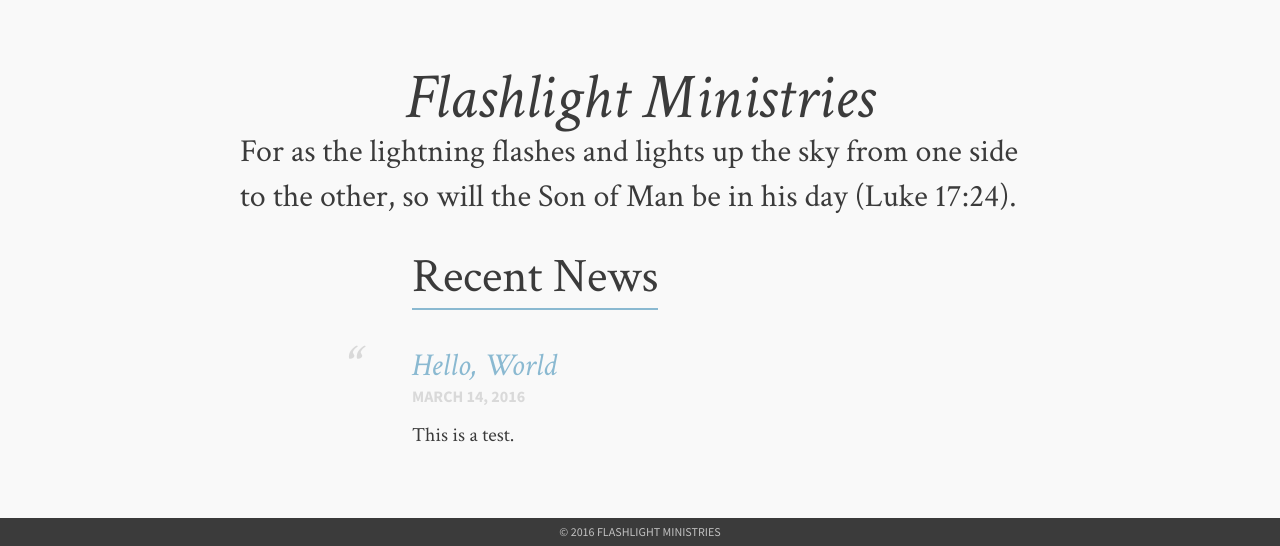
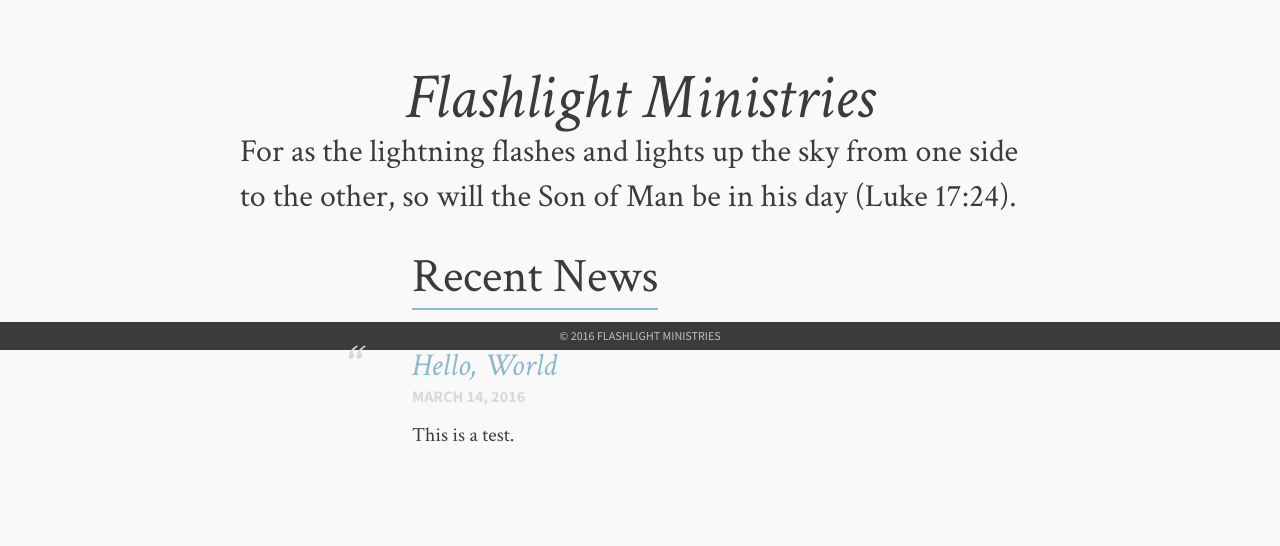
Before and after one commit to flashlightministries/unionbiblefellowship, a Jekyll site: the page built from index.md, in a window 1280 px wide. Shown: the part 550-1096 px from the top of the page. Built offline with Jekyll 4.4.1, drawn with Linux system fonts in a browser that asks for light colours; after the commit the page ends 1068 px from its top, so only the background shows below that.

Commit message:
floating footer

```diff
--- a/_sass/_styles.scss
+++ b/_sass/_styles.scss
@@ -573,7 +573,8 @@ footer {
     height: $footerHeight;
     font-size: $fsp;
     color: $white;
-    position: relative;
+    position: fixed;
+    bottom: 0;
 
     // Contain that ish
     section {
```
